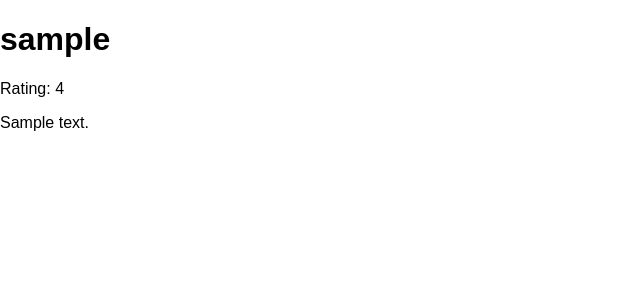
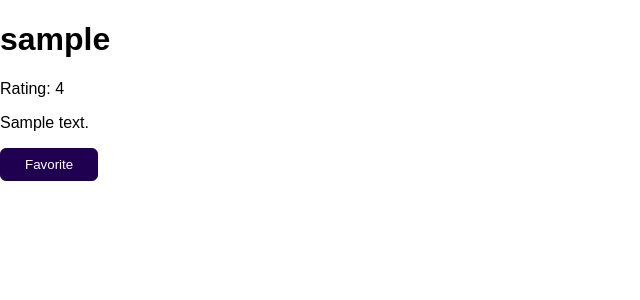
Before and after one commit to ercsanchez/feedback, a Django app: page /reviews/1 in a window 1280 px wide. Shown: the top 300 px of the page, without its empty margins (0-640 px from the left). Run offline with Django 3.2, Linux system fonts and the light colour scheme; tables that the repository leaves empty hold one stand-in row (values such as "Sample post").

Commit message:
156. add a favorite button to set current review as user's favorite, which will be stored in a session

```diff
--- a/reviews/templates/reviews/single_review.html
+++ b/reviews/templates/reviews/single_review.html
@@ -6,4 +6,5 @@
     <h1>{{ review.user_name }}</h1>
     <p>Rating: {{ review.rating }}</p>
     <p>{{ review.review_text }}</p>
+    <button>Favorite</button>
 {% endblock %}
```
